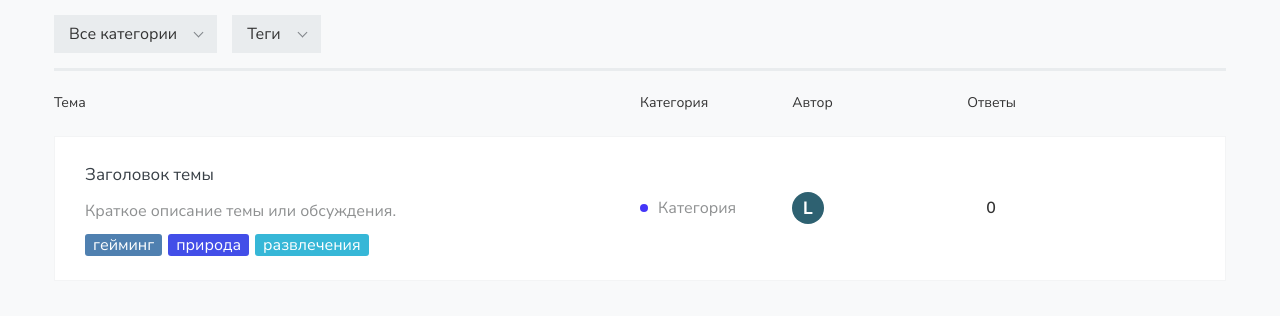
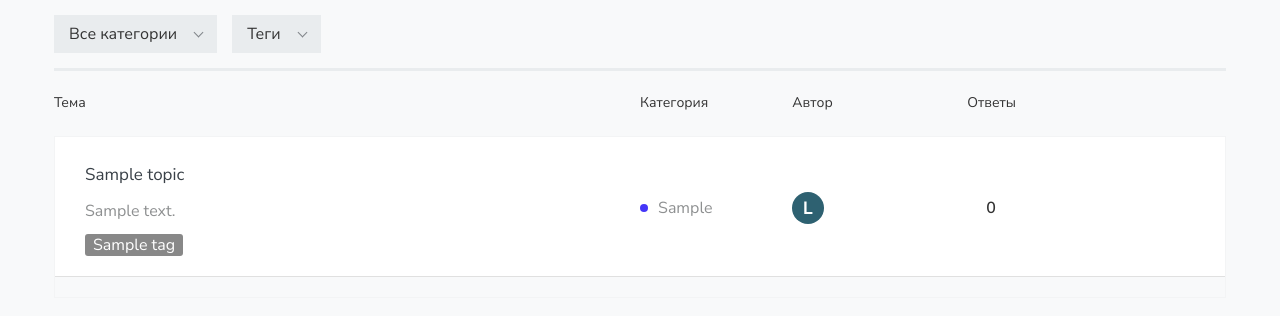
Before and after one commit to JopkaMuravya/forum, a Django app: page / in a window 1280 px wide. Shown: the part 106-422 px from the top of the page. Run offline with Django 5.2, Linux system fonts and the light colour scheme; tables that the repository leaves empty hold one stand-in row (values such as "Sample post"); some libraries are stand-ins or nearby versions; some web fonts are replaced.

Commit message:
Tag system

```diff
--- a/forum/models.py
+++ b/forum/models.py
@@ -1,10 +1,23 @@
 from django.db import models
+import random
+
+class Tag(models.Model):
+    name = models.CharField(max_length=50, unique=True, verbose_name="Тег")
+    color = models.CharField(max_length=7, verbose_name="Цвет", default="#000000")
+
+    def save(self, *args, **kwargs):
+        if not self.color or self.color == "#000000":
+            self.color = "#{:06x}".format(random.randint(0, 0xFFFFFF))
+        super(Tag, self).save(*args, **kwargs)
+
+    def __str__(self):
+        return self.name
 
 class Topic(models.Model):
     title = models.CharField(max_length=200, verbose_name="Заголовок темы")
     category = models.CharField(max_length=100, verbose_name="Категория")
     description = models.TextField(verbose_name="Описание")
-    tags = models.CharField(max_length=200, verbose_name="Теги")
+    tags = models.ManyToManyField(Tag, verbose_name="Теги", blank=True)
     created_at = models.DateTimeField(auto_now_add=True, verbose_name="Дата создания")
     image = models.ImageField(upload_to='topic_images/', blank=True, null=True, verbose_name="Изображение")
 
--- a/forum/templates/forum/index.html
+++ b/forum/templates/forum/index.html
@@ -29,6 +29,15 @@
     <script src="https://oss.maxcdn.com/libs/html5shiv/3.7.0/html5shiv.js"></script>
     <script src="https://oss.maxcdn.com/libs/respond.js/1.3.0/respond.min.js"></script>
     <![endif]-->
+
+    <style>
+        .posts__item {
+            border-bottom: 1px solid #e0e0e0;
+            padding-bottom: 20px;
+            margin-bottom: 20px;
+        }
+    </style>
+
 </head>
 <body>
     <!-- HEADER -->
@@ -144,23 +153,24 @@
                     <div class="posts__users">Автор</div>
                     <div class="posts__replies">Ответы</div>
                 </div>
-                <div class="posts__body">
+               <div class="posts__body">
+                {% for topic in topics %}
                     <div class="posts__item">
                         <div class="posts__section-left">
                             <div class="posts__topic">
                                 <div class="posts__content">
                                     <a href="#">
-                                        <h3>Заголовок темы</h3>
+                                        <h3>{{ topic.title }}</h3>
                                     </a>
-                                    <p>Краткое описание темы или обсуждения.</p>
+                                    <p>{{ topic.description|truncatewords:20 }}</p>
                                     <div class="posts__tags tags">
-                                        <a href="#" class="bg-4f80b0">гейминг</a>
-                                        <a href="#" class="bg-424ee8">природа</a>
-                                        <a href="#" class="bg-36b7d7">развлечения</a>
+                                        {% for tag in topic.tags.all %}
+                                            <a href="#" style="background-color: {{ tag.color }};">{{ tag.name }}</a>
+                                        {% endfor %}
                                     </div>
                                 </div>
                             </div>
-                            <div class="posts__category"><a href="#" class="category"><i class="bg-4436f8"></i>Категория</a></div>
+                            <div class="posts__category"><a href="#" class="category"><i class="bg-4436f8"></i>{{ topic.category }}</a></div>
                         </div>
                         <div class="posts__section-right">
                             <div class="posts__users">
@@ -171,9 +181,13 @@
                             <div class="posts__replies">0</div>
                         </div>
                     </div>
+                {% empty %}
+                <p>На данный момент нет тем для отображения.</p>
+                {% endfor %}
+
+                </div>
                 </div>
             </div>
-        </div>
     </main>
 
     <!-- JAVA SCRIPT -->
--- a/forum/views.py
+++ b/forum/views.py
@@ -1,15 +1,26 @@
 from django.shortcuts import render, redirect
 from .forms import TopicForm
-
+from .models import Topic, Tag
 
 def main_str(request):
-    return render(request, 'forum/index.html', {})
+    topics = Topic.objects.all()
+    return render(request, 'forum/index.html', {'topics': topics})
 
 def create_topic(request):
     if request.method == 'POST':
         form = TopicForm(request.POST, request.FILES)
         if form.is_valid():
-            form.save()
+            topic = form.save(commit=False)
+            topic.save()
+
+            tags_input = form.cleaned_data['tags']
+            tag_names = [name.strip() for name in tags_input.split(',')]
+
+            for tag_name in tag_names:
+                tag, created = Tag.objects.get_or_create(name=tag_name)
+                topic.tags.add(tag)
+
+            topic.save()
             return redirect('main_str')
     else:
         form = TopicForm()
```
Also changed, not shown: forum/forms.py (+7 -1 lines), forum/migrations/0003_tag_remove_topic_tags_topic_tags.py (added).
